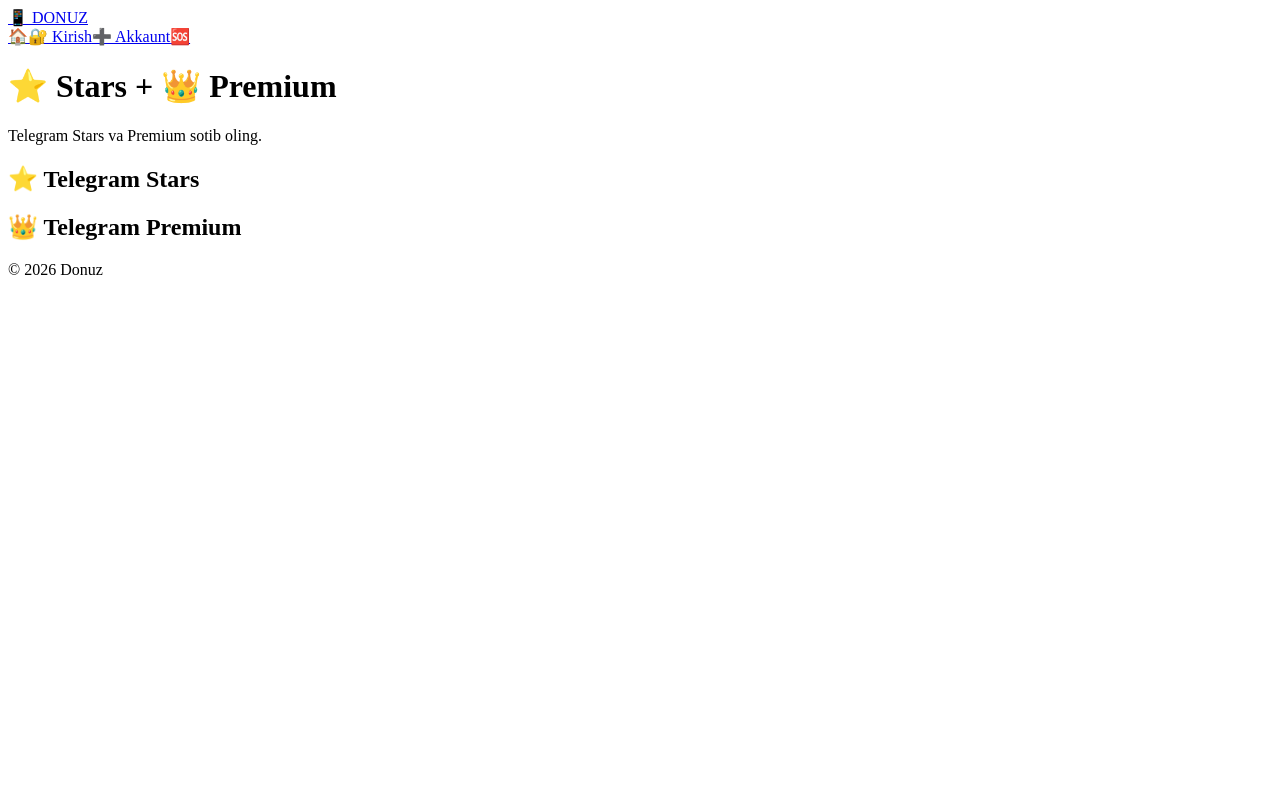
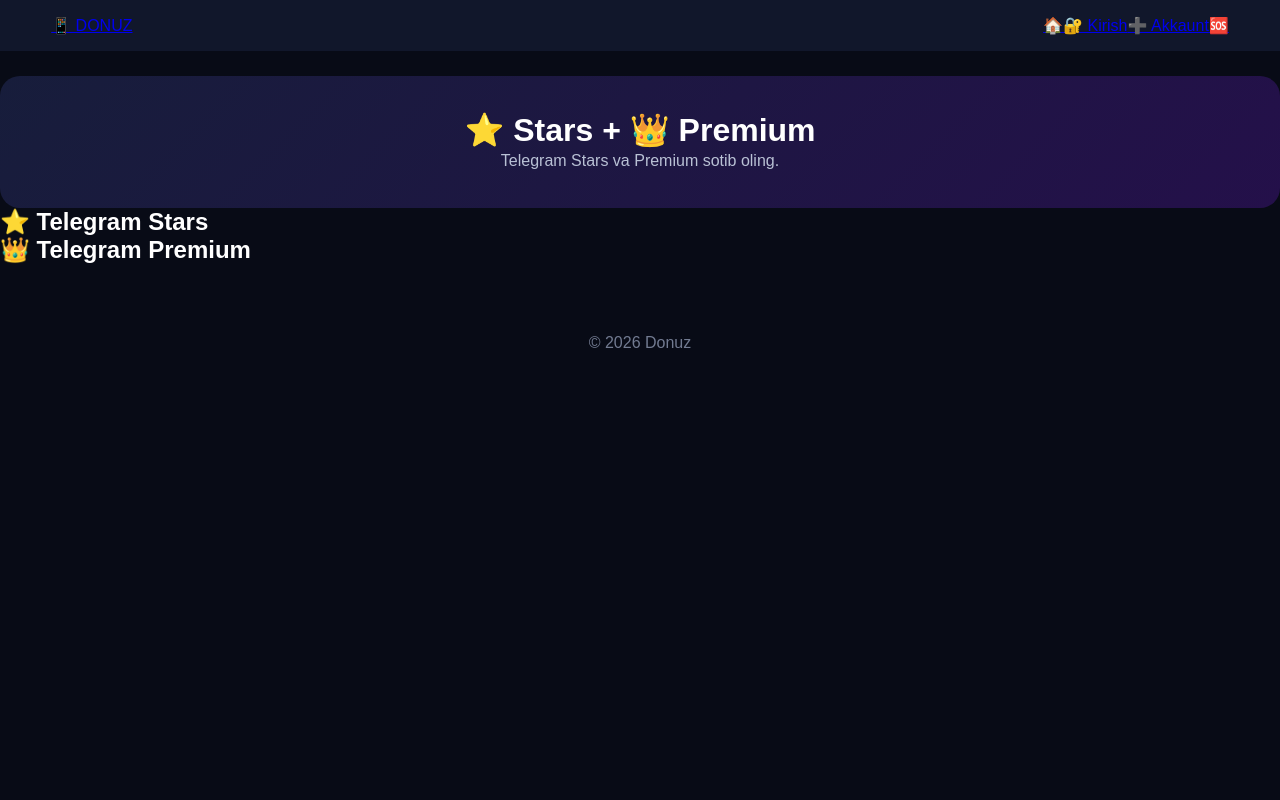
Before and after one commit to abdunabiyevabdurasul300-boop/Sayt, a Python web app: template templates/home.html in a window 1280 px wide. Run offline with Jinja, Linux system fonts and the light colour scheme; the template is opened without the code that fills it, so the values that code supplies are empty.

Commit message:
Update style.css

```diff
--- a/static/style.css
+++ b/static/style.css
@@ -1,145 +1,31 @@
-const API = window.location.origin;
-let catalog = [];
-let selected = null;
-let sessionToken = localStorage.getItem("game_donat_session") || "";
-
-const icons = {
-  "PUBG Mobile":"🔫",
-  "Free Fire":"🔥",
-  "Grand Mobile":"🚗",
-  "Telegram Premium":"⭐",
-  "Mobile Legends":"⚔️"
-};
-
-function money(v){return Number(v||0).toLocaleString("uz-UZ")+" so'm";}
-function showNotice(msg){const n=document.getElementById("notice");n.textContent=msg;n.classList.remove("hidden");setTimeout(()=>n.classList.add("hidden"),4500)}
-
-async function api(path, options={}){
-  const headers={"Content-Type":"application/json",...(options.headers||{})};
-  if(sessionToken) headers.Authorization="Bearer "+sessionToken;
-  const r=await fetch(API+path,{...options,headers});
-  let d={};
-  try{d=await r.json()}catch{}
-  if(!r.ok && !d.error)d.error="Server xatosi";
-  return d;
-}
-
-async function loadCatalog(){
-  const d=await api("/api/catalog");
-  if(!d.ok){document.getElementById("games").innerHTML=`<div class="loading">❌ Katalogni yuklab bo‘lmadi.</div>`;return}
-  catalog=d.games||[];
-  renderGames();
-  refreshMe();
-}
-
-function renderGames(){
-  const box=document.getElementById("games");
-  if(!catalog.length){box.innerHTML='<div class="loading">O‘yinlar topilmadi.</div>';return}
-  box.innerHTML=catalog.map((g,i)=>`
-    <div class="game-card">
-      <div class="game-icon">${icons[g.name]||"🎮"}</div>
-      <h3>${esc(g.name)}</h3>
-      <p>${g.manual?"Manual buyurtma":"API orqali donat"}</p>
-      <div class="packages">
-        ${(g.packages||[]).map((p)=>`
-          <div class="package">
-            <h3>${esc(p.name)}</h3>
-            <div class="price">${money(p.price)}</div>
-            <button onclick="openOrder(${i},${p.paket_id})">🛒 Xarid qilish</button>
-          </div>`).join("")}
-      </div>
-    </div>`).join("");
-}
-
-function openOrder(gameIndex,paketId){
-  const g=catalog[gameIndex], p=(g.packages||[]).find(x=>x.paket_id===paketId);
-  if(!p)return;
-  selected={game:g,package:p};
-  document.getElementById("orderTitle").textContent="🛒 "+g.name;
-  document.getElementById("orderPackage").textContent=`${p.name} — ${money(p.price)}`;
-  document.getElementById("playerId").placeholder=g.id_label||"Player ID";
-  document.getElementById("playerId").value="";
-  document.getElementById("serverId").value="";
-  document.getElementById("serverId").classList.toggle("hidden",!g.requires_server);
-  document.getElementById("checkResult").textContent="";
-  document.getElementById("orderBtn").classList.add("hidden");
-  document.getElementById("orderModal").classList.remove("hidden");
-}
-function closeOrder(){document.getElementById("orderModal").classList.add("hidden")}
-function openLogin(){document.getElementById("loginModal").classList.remove("hidden")}
-function closeLogin(){document.getElementById("loginModal").classList.add("hidden")}
-
-async function checkId(){
-  if(!selected)return;
-  const playerId=document.getElementById("playerId").value.trim();
-  const serverId=document.getElementById("serverId").value.trim();
-  if(!playerId){showNotice("❌ ID kiriting.");return}
-  const box=document.getElementById("checkResult");
-  box.textContent="⏳ Tekshirilmoqda...";
-  const d=await api("/api/check-id",{method:"POST",body:JSON.stringify({
-    game_id:selected.game.game_id,player_id:playerId,server_id:serverId
-  })});
-  if(d.ok){
-    const name=d.player_name||d.nickname||d.charname||"ID tasdiqlandi";
-    box.textContent="✅ "+name;
-    document.getElementById("orderBtn").classList.remove("hidden");
-  }else{
-    box.textContent="❌ "+(d.error||"ID tekshirilmadi.");
-    document.getElementById("orderBtn").classList.add("hidden");
-  }
-}
-
-async function createOrder(){
-  if(!sessionToken){openLogin();showNotice("🔐 Buyurtma berish uchun avval Telegram orqali kiring.");return}
-  const playerId=document.getElementById("playerId").value.trim();
-  const serverId=document.getElementById("serverId").value.trim();
-  const d=await api("/api/order",{method:"POST",body:JSON.stringify({
-    game_id:selected.game.game_id,
-    paket_id:selected.package.paket_id,
-    player_id:playerId,
-    server_id:serverId
-  })});
-  if(d.ok){
-    closeOrder();showNotice("✅ "+(d.message||"Buyurtma qabul qilindi."));
-    refreshMe();
-  }else{
-    if(d.error&&d.error.includes("Avval Telegram"))openLogin();
-    showNotice("❌ "+(d.error||"Buyurtma bajarilmadi."));
-  }
-}
-
-async function requestCode(){
-  const id=document.getElementById("telegramId").value.trim();
-  if(!id){document.getElementById("loginStatus").textContent="Telegram ID kiriting.";return}
-  const d=await api("/api/auth/request",{method:"POST",body:JSON.stringify({telegram_id:id})});
-  document.getElementById("loginStatus").textContent=d.ok?"📨 Kod Telegram botga yuborildi.":"❌ "+(d.error||d.message);
-  if(d.ok){
-    document.getElementById("authCode").classList.remove("hidden");
-    document.getElementById("verifyBtn").classList.remove("hidden");
-  }
-}
-
-async function verifyCode(){
-  const id=document.getElementById("telegramId").value.trim();
-  const code=document.getElementById("authCode").value.trim();
-  const d=await api("/api/auth/verify",{method:"POST",body:JSON.stringify({telegram_id:id,code})});
-  if(!d.ok){document.getElementById("loginStatus").textContent="❌ "+(d.error||"Kod xato.");return}
-  sessionToken=d.token;localStorage.setItem("game_donat_session",sessionToken);
-  closeLogin();showNotice("✅ Saytga muvaffaqiyatli kirdingiz.");refreshMe();
-}
-
-async function refreshMe(){
-  if(!sessionToken)return;
-  const d=await api("/api/me");
-  if(!d.ok){sessionToken="";localStorage.removeItem("game_donat_session");return}
-  const box=document.getElementById("accountBox");
-  box.textContent=`👤 Telegram ID: ${d.user_id}  •  💳 Balans: ${money(d.balance)}`;
-  box.classList.remove("hidden");
-  document.getElementById("loginBtn").textContent="👤 Akkount";
-}
-
-function esc(s){
-  return String(s??"").replace(/[&<>"']/g,m=>({"&":"&amp;","<":"&lt;",">":"&gt;",'"':"&quot;","'":"&#039;"}[m]));
-}
-
-loadCatalog();
+*{box-sizing:border-box;margin:0;padding:0}
+body{font-family:Arial,sans-serif;background:#080b16;color:#fff;min-height:100vh}
+header{background:#11172b;padding:16px 4%;display:flex;align-items:center;justify-content:space-between;position:sticky;top:0;z-index:5}
+header h1{font-size:23px}
+button{border:0;border-radius:10px;padding:12px 17px;background:#704cff;color:#fff;font-weight:700;cursor:pointer}
+button:active{transform:scale(.98)}
+.top-btn{padding:10px 14px}
+.container{width:92%;max-width:1100px;margin:auto}
+.hero{margin-top:25px;padding:35px 20px;text-align:center;background:linear-gradient(135deg,#171d3b,#24104a);border-radius:20px}
+.hero h2{font-size:34px;margin-bottom:12px}.hero p{color:#b9c1d5;line-height:1.5}
+.title{text-align:center;margin:30px 0 20px}
+.games{display:grid;grid-template-columns:repeat(2,1fr);gap:15px}
+.game-card{background:#141b31;border:1px solid #293353;border-radius:16px;padding:20px;text-align:center}
+.game-icon{font-size:45px}.game-card h3{margin:10px 0}.game-card p{color:#aab3c9;margin-bottom:15px}
+.packages{display:grid;grid-template-columns:repeat(2,1fr);gap:10px;margin-top:18px}
+.package{background:#151d35;border:1px solid #303b63;border-radius:15px;padding:15px;text-align:center}
+.package h3{font-size:18px;margin-bottom:8px}.package .price{color:#00e676;font-size:16px;font-weight:bold;margin-bottom:12px}
+.package button{width:100%;background:#00a86b}
+.account{margin:18px auto 0;padding:12px;border-radius:12px;background:#10162a;max-width:420px}
+.notice{margin:20px auto;padding:14px;border-radius:12px;max-width:700px;background:#18213a;text-align:center}
+.loading{text-align:center;padding:30px;color:#aab3c9;grid-column:1/-1}
+.hidden{display:none!important}
+.modal{position:fixed;inset:0;background:rgba(0,0,0,.72);display:flex;align-items:center;justify-content:center;padding:18px;z-index:20}
+.modal-box{position:relative;background:#121a30;border:1px solid #303b63;border-radius:18px;padding:25px;width:min(460px,100%)}
+.modal-box h2{margin-bottom:10px}.modal-box p{color:#aab3c9;margin-bottom:15px;line-height:1.5}
+.modal-box input{width:100%;padding:13px;margin:7px 0;border-radius:10px;border:1px solid #39476d;background:#0b1020;color:#fff;outline:none}
+.modal-box button:not(.close){width:100%;margin-top:8px}
+.close{position:absolute;right:12px;top:10px;background:transparent;font-size:18px;padding:5px}
+.small{font-size:13px}.check-result{margin:10px 0;padding:10px;border-radius:10px;background:#0c1222;min-height:42px}
+footer{text-align:center;padding:30px 10px;margin-top:40px;color:#727b91}
+@media(max-width:650px){.games,.packages{grid-template-columns:1fr}.hero h2{font-size:28px}header h1{font-size:19px}}
```
